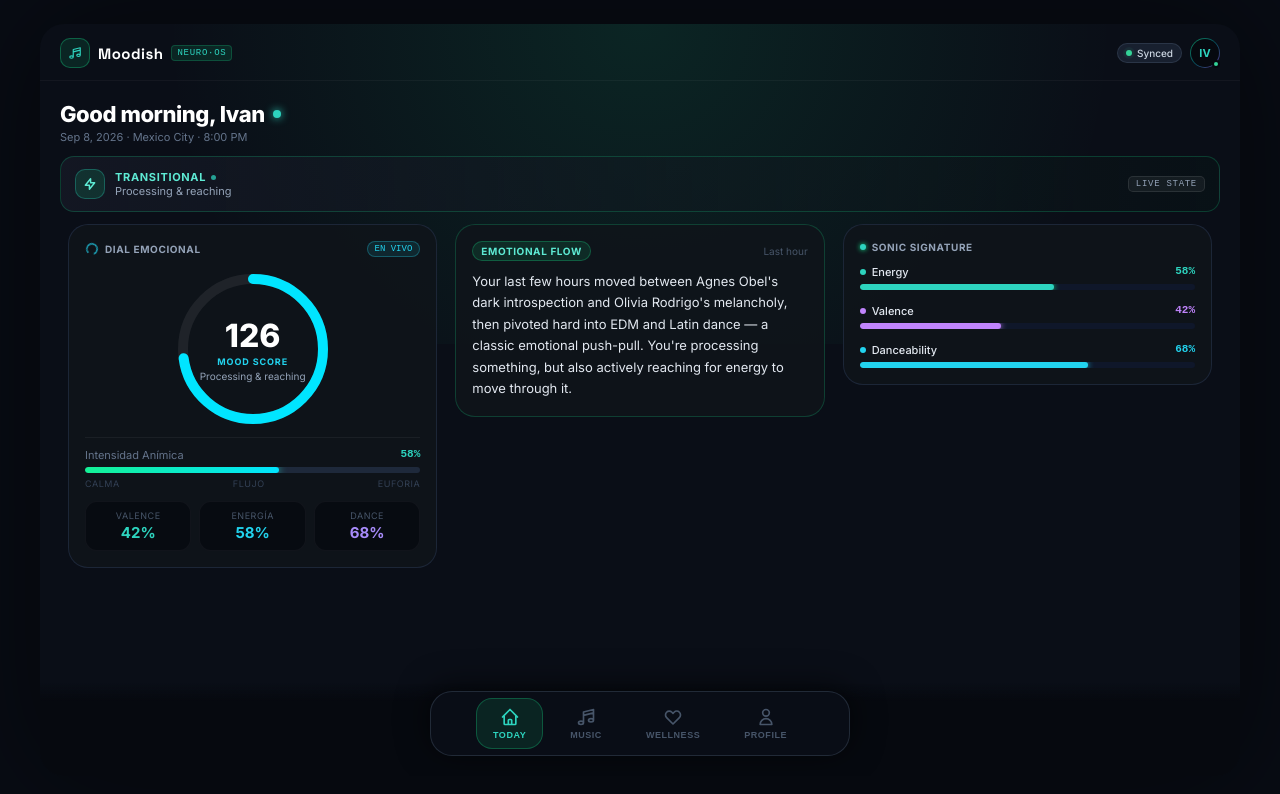
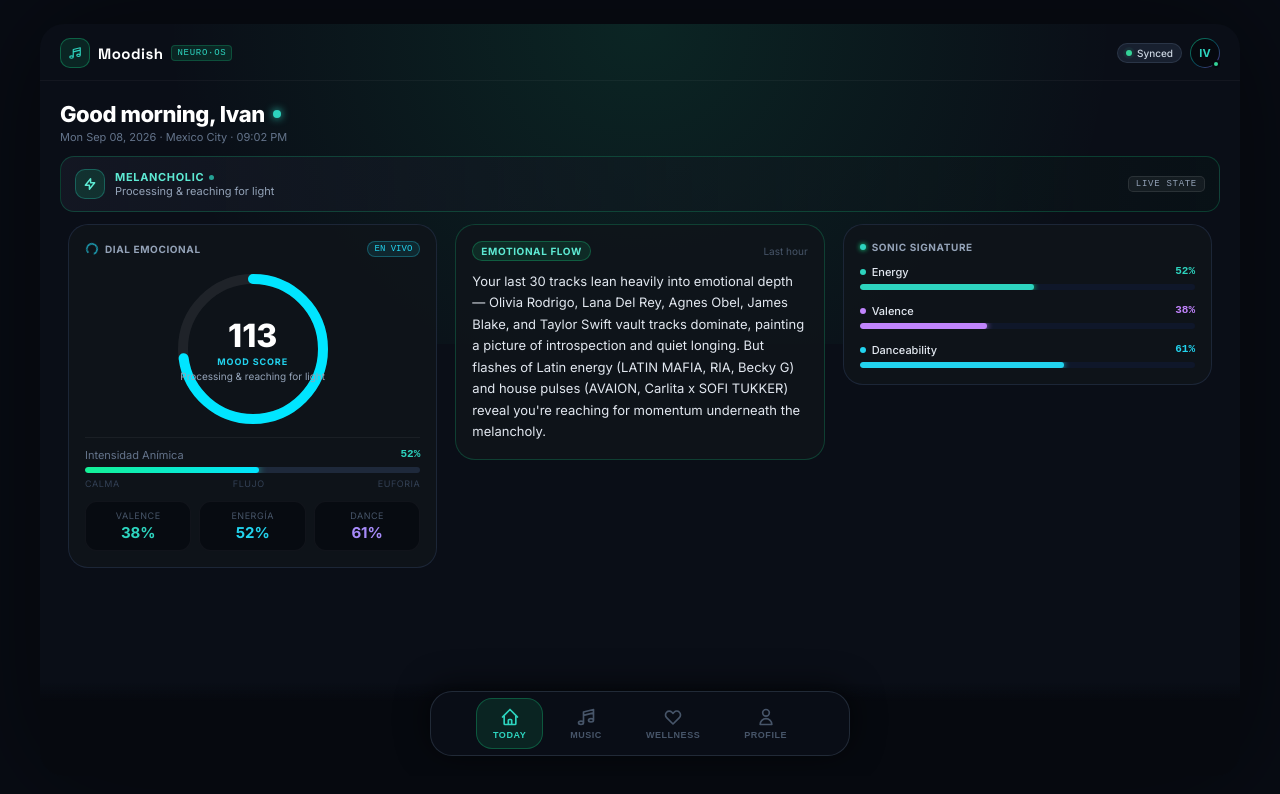
Before and after one commit to ivansomerag/spotifymoodish, a Next.js app: page / in a window 1280 px wide. Shown: the top 794 px of the page. Built offline with nearby package versions, Linux system fonts and the light colour scheme.

Commit message:
Hourly mood update — 2026-09-08 21:02 CDT

```diff
--- a/app/page.tsx
+++ b/app/page.tsx
@@ -3,33 +3,33 @@ import { useState } from "react"
 
 export default function WellnessDashboard() {
   // ── DATA — updated hourly by Hela ─────────────────────────────────────────
-  const date = "Sep 8, 2026 · Mexico City · 8:00 PM"
-  const mood = { label: "TRANSITIONAL", emoji: "🌊", sub: "Processing & reaching" }
-  const insight = "Your last few hours moved between Agnes Obel's dark introspection and Olivia Rodrigo's melancholy, then pivoted hard into EDM and Latin dance — a classic emotional push-pull. You're processing something, but also actively reaching for energy to move through it."
+  const date = "Mon Sep 08, 2026 · Mexico City · 09:02 PM"
+  const mood = { label: "MELANCHOLIC", emoji: "🌊", sub: "Processing & reaching for light" }
+  const insight = "Your last 30 tracks lean heavily into emotional depth — Olivia Rodrigo, Lana Del Rey, Agnes Obel, James Blake, and Taylor Swift vault tracks dominate, painting a picture of introspection and quiet longing. But flashes of Latin energy (LATIN MAFIA, RIA, Becky G) and house pulses (AVAION, Carlita x SOFI TUKKER) reveal you're reaching for momentum underneath the melancholy."
 
   const tracks = [
-    { n: 1, name: "what's wrong with me",  artist: "Olivia Rodrigo & Robert Smith", vibe: "Sad",   nc: "#fb7185", nBg: "rgba(239,68,68,0.1)",    nBd: "rgba(239,68,68,0.2)",    vc: "#fb7185", vBg: "rgba(239,68,68,0.15)",   vBd: "rgba(239,68,68,0.3)" },
-    { n: 2, name: "Familiar",              artist: "Agnes Obel",                    vibe: "Dark",  nc: "#818cf8", nBg: "rgba(99,102,241,0.1)",   nBd: "rgba(99,102,241,0.2)",   vc: "#818cf8", vBg: "rgba(99,102,241,0.15)",  vBd: "rgba(99,102,241,0.3)" },
-    { n: 3, name: "Doesn't Just Happen",   artist: "James Blake & Dave",            vibe: "Grime", nc: "#cbd5e1", nBg: "rgba(100,116,139,0.3)",  nBd: "rgba(100,116,139,0.3)",  vc: "#cbd5e1", vBg: "#1e293b",               vBd: "rgba(100,116,139,0.6)" },
-    { n: 4, name: "Manhattan",             artist: "Carlita & SOFI TUKKER",         vibe: "House", nc: "#2dd4bf", nBg: "rgba(20,241,149,0.1)",   nBd: "rgba(20,241,149,0.2)",   vc: "#2dd4bf", vBg: "rgba(20,241,149,0.15)",  vBd: "rgba(20,241,149,0.3)" },
-    { n: 5, name: "FADE AWAY",             artist: "San Holo & Tisoki",             vibe: "EDM",   nc: "#22d3ee", nBg: "rgba(34,211,238,0.1)",   nBd: "rgba(34,211,238,0.2)",   vc: "#22d3ee", vBg: "rgba(34,211,238,0.15)",  vBd: "rgba(34,211,238,0.3)" },
-    { n: 6, name: "Te Estoy Correteando",  artist: "LATIN MAFIA & Fred again..",    vibe: "Latin", nc: "#fbbf24", nBg: "rgba(245,158,11,0.1)",   nBd: "rgba(245,158,11,0.2)",   vc: "#fbbf24", vBg: "rgba(245,158,11,0.15)",  vBd: "rgba(245,158,11,0.3)" },
+    { n: 1, name: "deja vu", artist: "Olivia Rodrigo", vibe: "SAD POP", nc: "#fb7185", nBg: "rgba(239,68,68,0.1)",   nBd: "rgba(239,68,68,0.2)",   vc: "#fb7185", vBg: "rgba(239,68,68,0.15)",  vBd: "rgba(239,68,68,0.3)" },
+    { n: 2, name: "Doesn't Just Happen", artist: "James Blake & Dave", vibe: "GRIME", nc: "#818cf8", nBg: "rgba(99,102,241,0.1)",  nBd: "rgba(99,102,241,0.2)",  vc: "#818cf8", vBg: "rgba(99,102,241,0.15)", vBd: "rgba(99,102,241,0.3)" },
+    { n: 3, name: "Familiar", artist: "Agnes Obel", vibe: "DARK FOLK", nc: "#cbd5e1", nBg: "rgba(100,116,139,0.3)", nBd: "rgba(100,116,139,0.3)", vc: "#cbd5e1", vBg: "#1e293b",              vBd: "rgba(100,116,139,0.6)" },
+    { n: 4, name: "Te Estoy Correteando", artist: "LATIN MAFIA & Fred again..", vibe: "LATIN HEAT", nc: "#2dd4bf", nBg: "rgba(20,241,149,0.1)",  nBd: "rgba(20,241,149,0.2)",  vc: "#2dd4bf", vBg: "rgba(20,241,149,0.15)", vBd: "rgba(20,241,149,0.3)" },
+    { n: 5, name: "Manhattan", artist: "Carlita & SOFI TUKKER", vibe: "HOUSE", nc: "#22d3ee", nBg: "rgba(34,211,238,0.1)",  nBd: "rgba(34,211,238,0.2)",  vc: "#22d3ee", vBg: "rgba(34,211,238,0.15)", vBd: "rgba(34,211,238,0.3)" },
+    { n: 6, name: "I Can Do It With a Broken Heart", artist: "Taylor Swift", vibe: "RESILIENT", nc: "#fbbf24", nBg: "rgba(245,158,11,0.1)",  nBd: "rgba(245,158,11,0.2)",  vc: "#fbbf24", vBg: "rgba(245,158,11,0.15)", vBd: "rgba(245,158,11,0.3)" },
   ]
 
   const meters = [
-    { label: "Energy",       value: 58, color: "#2dd4bf", glow: "#14F195" },
-    { label: "Valence",      value: 42, color: "#c084fc", glow: "#c084fc" },
-    { label: "Danceability", value: 68, color: "#22d3ee", glow: "#22d3ee" },
+    { label: "Energy",       value: 52, color: "#2dd4bf", glow: "#14F195" },
+    { label: "Valence",      value: 38, color: "#c084fc", glow: "#c084fc" },
+    { label: "Danceability", value: 61, color: "#22d3ee", glow: "#22d3ee" },
   ]
 
   const wellnessItems = [
-    { icon: "🏃‍♂️", title: "Zone 2 Run",      desc: "20–30 min easy pace. Let the body settle while the mind untangles.", time: "20–30 min" },
-    { icon: "🍃",   title: "Box Breathing",   desc: "4 sec inhale · 4 hold · 4 exhale · 4 hold. Repeat 6 times.", time: "4 min" },
-    { icon: "📝",   title: "Journal 10 min",  desc: "Open stream of thought. What are you carrying that you haven't said out loud?", time: "10 min" },
+    { icon: "🚶", title: "Slow Walk Without Headphones", desc: "Step outside for 15 minutes, no music. Let the city sounds be your soundtrack and give your mind space to decompress.", time: "15 min" },
+    { icon: "🌬️", title: "Box Breathing Reset", desc: "Inhale 4 counts, hold 4, exhale 4, hold 4. Repeat 6 times. Anchors you when emotions feel bigger than the moment.", time: "5 min" },
+    { icon: "📓", title: "Write It Out", desc: "Open a notes app or a notebook. No filter, no editing. Just write whatever is sitting heavy on your chest right now.", time: "10 min" },
   ]
 
-  const journalPrompt = "What feeling kept coming back today that you kept trying to outrun with a faster song? What is it actually about?"
-  const quote = { text: "The wound is the place where the Light enters you.", author: "Rumi" }
+  const journalPrompt = "Olivia Rodrigo, Lana Del Rey, Agnes Obel — what feeling keeps showing up in the music you're choosing today? What are you processing that you haven't said out loud yet?"
+  const quote = { text: "The wound is the place where the light enters you.", author: "Rumi" }
   const playlistUrl = "https://open.spotify.com/playlist/294GQpveapLix5cOdGWOru"
   // ─────────────────────────────────────────────────────────────────────────
 
@@ -104,7 +104,6 @@ export default function WellnessDashboard() {
         <div className="app-shell" style={S.shell}>
           <div style={S.glow}/>
 
-          {/* ── HEADER ── */}
           <header style={{position:"relative",zIndex:10,padding:"14px 20px 12px",display:"flex",alignItems:"center",justifyContent:"space-between",borderBottom:"1px solid rgba(255,255,255,0.04)"}}>
             <div style={{display:"flex",alignItems:"center",gap:8}}>
               <div style={{width:30,height:30,borderRadius:10,background:"rgba(20,241,149,0.1)",border:"1px solid rgba(20,241,149,0.3)",display:"flex",alignItems:"center",justifyContent:"center"}}>
@@ -126,7 +125,6 @@ export default function WellnessDashboard() {
             </div>
           </header>
 
-          {/* ── GREETING ── */}
           <section style={{position:"relative",zIndex:10,padding:"20px 20px 12px"}}>
             <h1 style={{fontSize:22,fontWeight:800,color:"#fff",display:"flex",alignItems:"center",gap:8,letterSpacing:"-0.02em"}}>
               Good morning, Ivan
@@ -150,13 +148,10 @@ export default function WellnessDashboard() {
             </div>
           </section>
 
-          {/* ── SCROLLABLE CONTENT ── */}
           <div className="app-content" style={{flex:1,overflowY:"auto",overflowX:"hidden",padding:"0 20px 8px",position:"relative",zIndex:10,WebkitOverflowScrolling:"touch"} as React.CSSProperties}>
 
-            {/* TODAY TAB */}
             {tab === "today" && (
               <div className="content-grid">
-                {/* Dial */}
                 <div style={{...S.card, marginBottom:12}}>
                   <div style={{display:"flex",alignItems:"center",justifyContent:"space-between",marginBottom:12}}>
                     <div style={{display:"flex",alignItems:"center",gap:6}}>
@@ -197,8 +192,6 @@ export default function WellnessDashboard() {
                     ))}
                   </div>
                 </div>
-
-                {/* Emotional Flow */}
                 <div style={{...S.card,border:"1px solid rgba(20,241,149,0.2)"}}>
                   <div style={{display:"flex",alignItems:"center",justifyContent:"space-between",marginBottom:10}}>
                     <span style={{fontSize:10,fontWeight:700,textTransform:"uppercase",letterSpacing:"0.06em",padding:"3px 8px",borderRadius:999,background:"rgba(20,241,149,0.1)",color:"#5eead4",border:"1px solid rgba(20,241,149,0.25)"}}>EMOTIONAL FLOW</span>
@@ -206,8 +199,6 @@ export default function WellnessDashboard() {
                   </div>
                   <p style={{fontSize:13,color:"#e2e8f0",lineHeight:1.65}}>{insight}</p>
                 </div>
-
-                {/* Sonic Bars */}
                 <div style={S.card}>
                   <div style={{display:"flex",alignItems:"center",justifyContent:"space-between",marginBottom:12}}>
                     <div style={{display:"flex",alignItems:"center",gap:6}}>
@@ -233,10 +224,8 @@ export default function WellnessDashboard() {
               </div>
             )}
 
-            {/* MUSIC TAB */}
             {tab === "music" && (
               <div className="content-grid">
-                {/* Playlist card */}
                 <div style={{...S.card,border:"1px solid rgba(20,241,149,0.25)",background:"linear-gradient(180deg,#141A24,#10141A)",position:"relative",overflow:"hidden",marginBottom:12}}>
                   <div style={{position:"absolute",right:-30,top:-30,width:120,height:120,background:"rgba(20,241,149,0.08)",borderRadius:"50%",filter:"blur(32px)"}}/>
                   <div style={{display:"flex",alignItems:"center",justifyContent:"space-between",marginBottom:10}}>
@@ -264,8 +253,6 @@ export default function WellnessDashboard() {
                     Open in Spotify
                   </a>
                 </div>
-
-                {/* Mood summary */}
                 <div style={{...S.card,border:"1px solid rgba(20,241,149,0.15)",marginBottom:12}}>
                   <p style={{fontSize:10,fontWeight:700,textTransform:"uppercase",letterSpacing:"0.06em",color:"#475569",marginBottom:10}}>MOOD ANALYSIS</p>
                   <p style={{fontSize:13,color:"#e2e8f0",lineHeight:1.65,marginBottom:14}}>{insight}</p>
@@ -281,8 +268,6 @@ export default function WellnessDashboard() {
                     </div>
                   ))}
                 </div>
-
-                {/* Key tracks */}
                 <div style={{...S.card,padding:"8px 16px"}}>
                   <p style={{fontSize:10,fontWeight:700,textTransform:"uppercase",letterSpacing:"0.06em",color:"#475569",margin:"8px 0 4px"}}>LAST 24H · KEY TRACKS</p>
                   {tracks.map((t,i)=>(
@@ -301,7 +286,6 @@ export default function WellnessDashboard() {
               </div>
             )}
 
-            {/* WELLNESS TAB */}
             {tab === "wellness" && (
               <div className="content-grid">
                 <p className="grid-span-all" style={{fontSize:10,fontWeight:700,textTransform:"uppercase",letterSpacing:"0.06em",color:"#475569",marginBottom:12}}>TAP TO MARK AS DONE</p>
@@ -327,8 +311,6 @@ export default function WellnessDashboard() {
                     </div>
                   </div>
                 ))}
-
-                {/* Journal prompt */}
                 <div style={{...S.card,border:"1px solid rgba(20,241,149,0.2)",marginTop:4}}>
                   <div style={{display:"flex",alignItems:"center",justifyContent:"space-between",marginBottom:8}}>
                     <span style={{fontSize:10,fontWeight:700,textTransform:"uppercase",letterSpacing:"0.06em",color:"#5eead4"}}>📓 JOURNAL PROMPT</span>
@@ -336,8 +318,6 @@ export default function WellnessDashboard() {
                   </div>
                   <p style={{fontSize:13,color:"#e2e8f0",lineHeight:1.7,fontStyle:"italic"}}>"{journalPrompt}"</p>
                 </div>
-
-                {/* Quote */}
                 <div style={{padding:"14px 16px",borderRadius:14,borderLeft:"2px solid #22d3ee",background:"rgba(16,20,26,0.4)",marginTop:12}}>
                   <p style={{fontSize:12,color:"#64748b",fontStyle:"italic",lineHeight:1.6}}>"{quote.text}"</p>
                   <span style={{display:"block",fontSize:10,color:"#334155",marginTop:4,fontFamily:"monospace"}}>— {quote.author}</span>
@@ -345,10 +325,8 @@ export default function WellnessDashboard() {
               </div>
             )}
 
-            {/* PROFILE TAB */}
             {tab === "profile" && (
               <div className="content-grid">
-                {/* Current mood summary */}
                 <div style={{...S.card,border:"1px solid rgba(20,241,149,0.2)",marginBottom:12}}>
                   <p style={{fontSize:10,fontWeight:700,textTransform:"uppercase",letterSpacing:"0.06em",color:"#475569",marginBottom:12}}>CURRENT MOOD SNAPSHOT</p>
                   <div style={{display:"flex",alignItems:"center",gap:14,marginBottom:14}}>
@@ -361,14 +339,12 @@ export default function WellnessDashboard() {
                   </div>
                   <p style={{fontSize:13,color:"#cbd5e1",lineHeight:1.65}}>{insight}</p>
                 </div>
-
-                {/* Stats grid */}
                 <div style={{display:"grid",gridTemplateColumns:"1fr 1fr",gap:10,marginBottom:12}}>
                   {[
-                    {label:"Energy",    value:`${meters[0].value}%`, color:"#2dd4bf", icon:"⚡"},
-                    {label:"Valence",   value:`${meters[1].value}%`, color:"#c084fc", icon:"💜"},
+                    {label:"Energy",       value:`${meters[0].value}%`, color:"#2dd4bf", icon:"⚡"},
+                    {label:"Valence",      value:`${meters[1].value}%`, color:"#c084fc", icon:"💜"},
                     {label:"Danceability", value:`${meters[2].value}%`, color:"#22d3ee", icon:"🎧"},
-                    {label:"Mood Score",value:`${meters[0].value+meters[2].value}`, color:"#fbbf24", icon:"🌊"},
+                    {label:"Mood Score",   value:`${meters[0].value+meters[2].value}`, color:"#fbbf24", icon:"🌊"},
                   ].map((s,i)=>(
                     <div key={i} style={{...S.card,marginBottom:0,textAlign:"center",padding:14}}>
                       <span style={{fontSize:20}}>{s.icon}</span>
@@ -377,8 +353,6 @@ export default function WellnessDashboard() {
                     </div>
                   ))}
                 </div>
-
-                {/* Top vibe tags */}
                 <div style={S.card}>
                   <p style={{fontSize:10,fontWeight:700,textTransform:"uppercase",letterSpacing:"0.06em",color:"#475569",marginBottom:10}}>TODAY'S VIBE MIX</p>
                   <div style={{display:"flex",flexWrap:"wrap",gap:6}}>
@@ -387,13 +361,11 @@ export default function WellnessDashboard() {
                     ))}
                   </div>
                 </div>
-
                 <p className="grid-span-all" style={{textAlign:"center",fontSize:10,color:"#1e293b",marginTop:16}}>Updated hourly by Hela · Spotify Studio · This content was generated using AI.</p>
               </div>
             )}
           </div>
 
-          {/* ── BOTTOM TAB BAR (top nav on desktop) ── */}
           <nav className="app-nav" style={{position:"relative",zIndex:50,padding:"8px 16px 16px",background:"linear-gradient(to top,#06090F 80%,transparent)",flexShrink:0}}>
             <div style={{background:"rgba(10,14,23,0.97)",border:"1px solid rgba(71,85,105,0.4)",borderRadius:22,padding:6,display:"flex",alignItems:"center",justifyContent:"space-around",boxShadow:"0 -4px 32px rgba(0,0,0,0.6)"}}>
               {([
```
